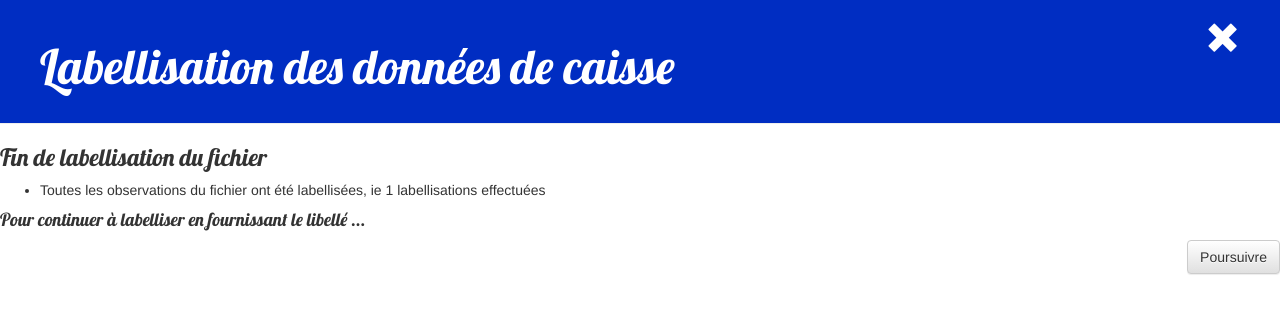
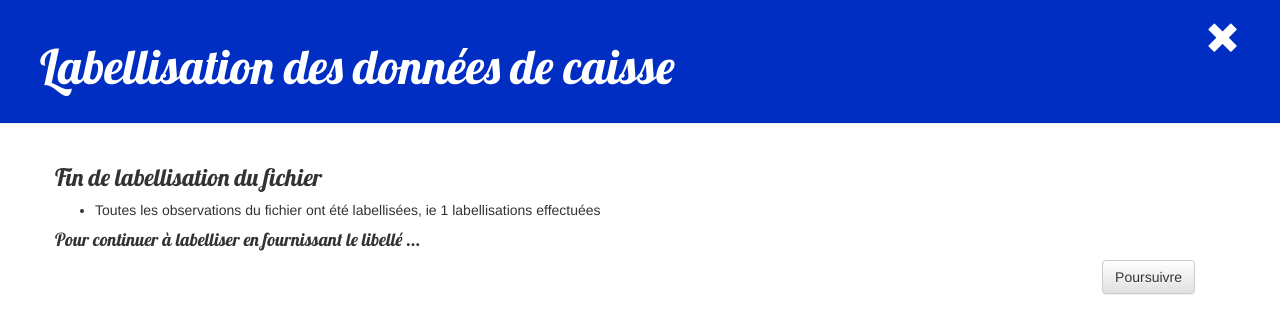
Before and after one commit to InseeFrLab/product-labelling, a Django app: template apps/endpoints/templates/endpoints/post_final.html in a window 1280 px wide. Shown: the top 334 px of the page. Run offline with Django 3.2, Linux system fonts and the light colour scheme; the template is opened without the code that fills it: most values are stand-ins (such as "Sample title", 1, 10 or a date in 2020); parts of the project's set-up code (start-up, migrations or seed data) failed here and were passed over; some libraries are stand-ins or nearby versions.

Commit message:
Update post_final.html

```diff
--- a/apps/endpoints/templates/endpoints/post_final.html
+++ b/apps/endpoints/templates/endpoints/post_final.html
@@ -14,6 +14,7 @@
             <h1><a href="/post/author">Labellisation des données de caisse</a></h1>
         </div>
 
+        <div class="content container">
             <h3>Fin de labellisation du fichier</h3>
             <ul>
                 <li>Toutes les observations du fichier ont été labellisées, ie {{ nb_labellise }} labellisations effectuées</li>
@@ -23,5 +24,6 @@
             <form method="POST" class="post-form">{% csrf_token %}
                 <button type="submit" class="save btn btn-default">Poursuivre</button>
             </form>
+        </div>
     </body>
 </html>
```
Lines whose indentation alone changed are shown as unchanged.
